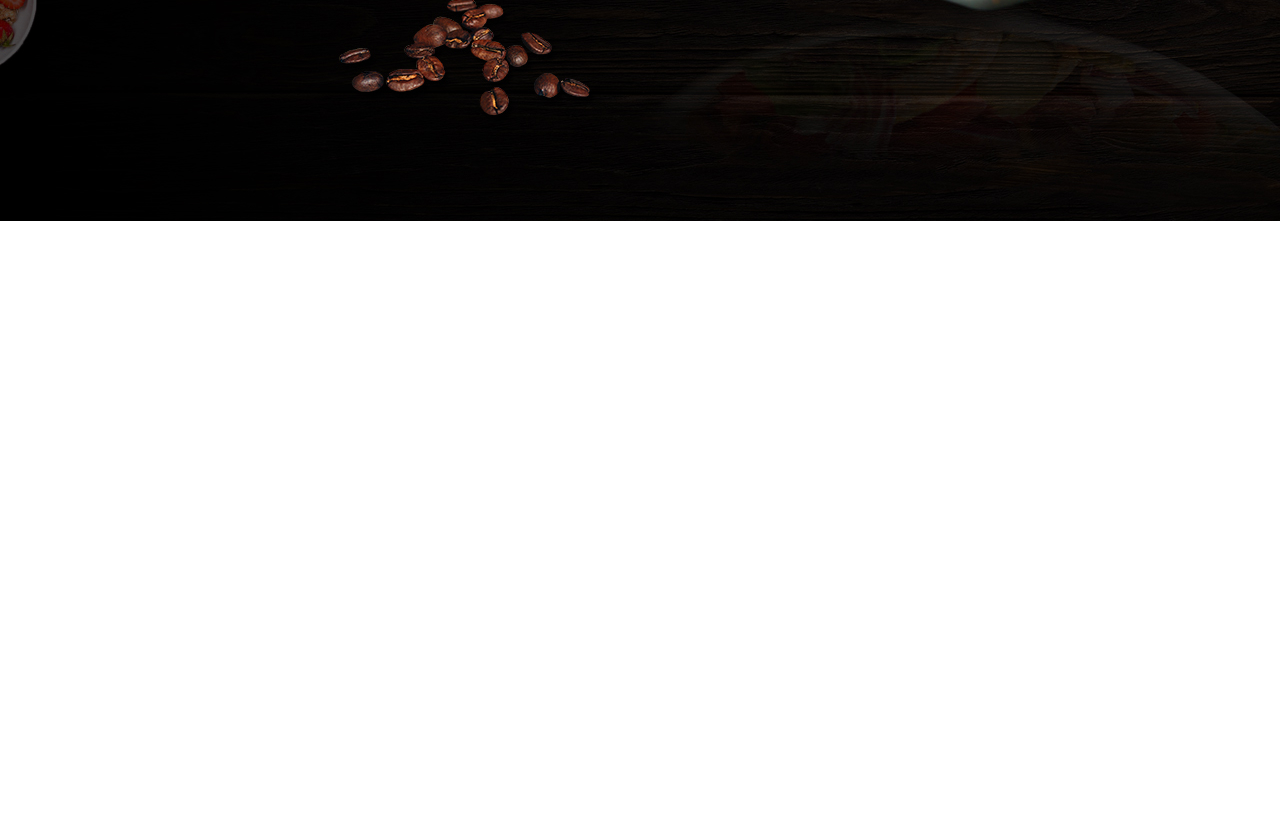
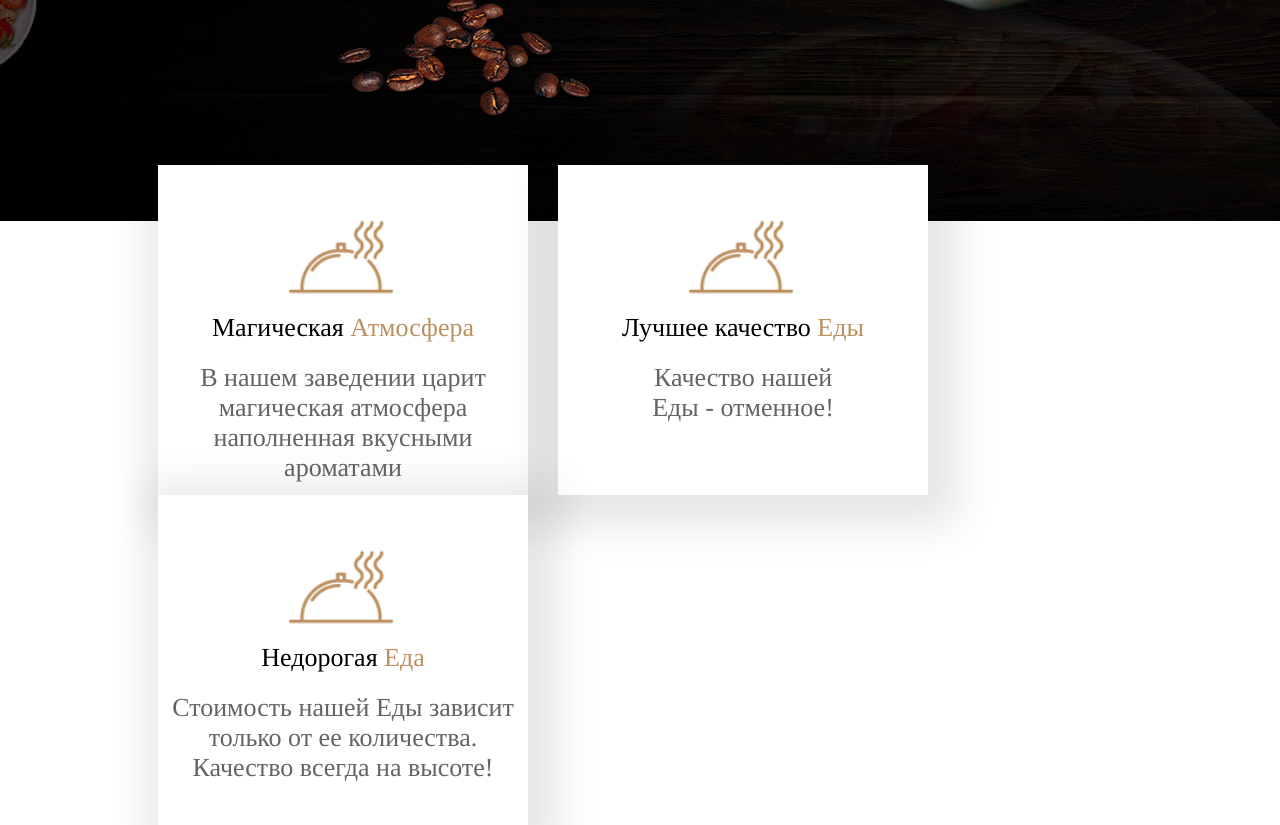
Before and after one commit to batyrbek0v/BELLAGIO, a plain HTML site: page index.html in a window 1280 px wide. Shown: the part 579-1404 px from the top of the page. Before the commit the page ends 800 px from the top, so only its background shows below. Drawn offline with Linux system fonts and the light colour scheme.

Commit message:
added new blocks

```diff
--- a/CSS/style.css
+++ b/CSS/style.css
@@ -174,6 +174,54 @@ ul{
     background-color: #b15204;
 }
 
+.header_banner_cards{
+    display: flex;
+    align-items: center;
+    position: absolute;
+    z-index: 8;
+    top: 93%;
+    left: 10%;
+    flex-wrap: wrap;
+}
+.header_card{
+    width: 370px;
+    height: 330px;
+    background-color: white;
+    margin-left: 30px;
+    box-shadow: 10px 10px 40px 20px #0000001A;
+
+
+}
+.header_card img{
+    width: 126px;
+    height: 104px;
+    margin-left: 120px;
+    margin-top: 40px;
+    object-fit: contain;
+}
+.header_cards_content{
+    text-align: center;
+    font-family: 'Tinos', serif;
+
+}
+.header_cards_content h1{
+    font-size: 26px;
+    font-family: 'Tinos', serif;
+    font-weight: 400;
+    margin: 0;
+}
+.header_cards_content h1 span{
+    color: #BC9060;
+}
+.header_cards_content p{
+    color: #656363;
+    font-size: 26px;
+    margin: 0%;
+    margin-top: 20px;
+}
+.header_cards_content p:nth-child(3){
+    margin: 0;
+}
 
 /* ADAPTIVE */
 
@@ -208,6 +256,15 @@ ul{
         left: 72%;
     }
 }
+@media screen and (max-width:768px){
+    .header_banner_cards{
+        left: 23%;
+
+    }
+    .header_card{
+        margin-bottom: 20px;
+    }
+}
 @media screen and (max-width:425px) {
     .header_banner{
         background: url(/photo/hero\ image.png) center / cover;
@@ -236,10 +293,15 @@ ul{
         top: 120%;
         left: 22%;
     }
+    .header_banner_cards{
+        left: 0%;
+        margin: 0;
+    }
+    .header_card{
+        margin-left: 25px;
+    }
 }
 @media screen and (max-width:375px){
-
-
     .content h1{
         display: none;
     }
@@ -263,6 +325,21 @@ ul{
         top: 120%;
         left: 15%;
     }
+    .header_banner_cards{
+        left: 2%;
+    }
+    .header_card{
+        width: 290px;
+        height: 300px;
+    }
+    .header_card img{
+        margin-left: 80px;
+        margin-top: 20px;
+    }
+
+    .header_cards_content p{
+        font-size: 22px;
+    }
 }
 @media screen and (max-width:320px){
     .h3_block{
--- a/index.html
+++ b/index.html
@@ -6,7 +6,7 @@
         <meta name="viewport" content="width=device-width, initial-scale=1.0">
         <link rel="stylesheet" href="./css/style.css">
         <script src="https://kit.fontawesome.com/547994bb66.js" crossorigin="anonymous"></script>
-        <title>Good</title>
+        <title>BELLAGIO</title>
     </head>
     <body>
         <header>
@@ -58,6 +58,39 @@
                     <button class="header_banner_btn"> VIEW MENU</button>
                 </div>
             </div>
+            <div class="header_banner_cards">
+                <div class="header_card">
+                    <img src="/photo/Mask Group.png" alt="">
+                    <div class="header_cards_content">
+                        <h1>Магическая  <span>Атмосфера</span></h1>
+                        <p>
+                            В нашем заведении царит магическая атмосфера
+                            наполненная вкусными ароматами
+                        </p>
+                    </div>
+                </div>
+                <div class="header_card">
+                    <img src="/photo/Mask Group.png" alt="">
+                    <div class="header_cards_content">
+                        <h1>Лучшее качество  <span>Еды</span></h1>
+                        <p> Качество нашей
+                            <p> Еды - отменное!</p>
+                        </p>
+                    </div>
+                </div>
+                <div class="header_card">
+                    <img src="/photo/Mask Group.png" alt="">
+                    <div class="header_cards_content">
+                        <h1>Недорогая  <span>Еда</span></h1>
+                        <p>
+                            Стоимость нашей Еды
+                            зависит только от ее
+                            количества. Качество
+                            всегда на высоте!
+                        </p>
+                    </div>
+                </div>
+            </div>
         </header>
     </body>
 </html>
```
Also changed, not shown: photo/Mask Group.png (added), 1 other file.
